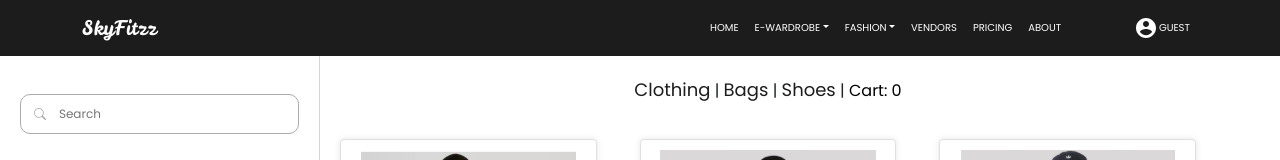
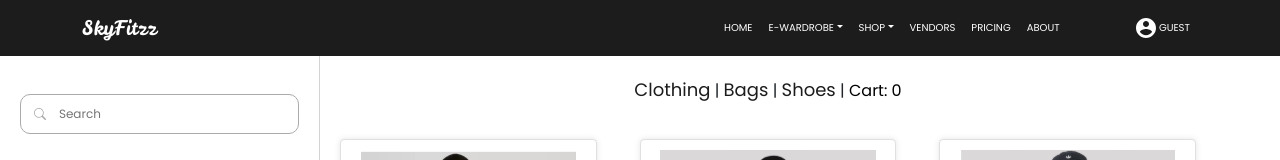
Before and after one commit to isw-academy-falcons/e-wardrobe-front, a React (Create React App) app: page /fashion in a window 1280 px wide. Shown: the top 160 px of the page. Built offline with nearby package versions, Linux system fonts and the light colour scheme.

Commit message:
Update ShopNavbar.js

```diff
--- a/src/components/ShopNavbar.js
+++ b/src/components/ShopNavbar.js
@@ -48,7 +48,7 @@ const ShopNavBar = ({ onSelectCategory }) => {
               </NavDropdown.Item>
             </NavDropdown>
             <NavDropdown
-              title="Fashion"
+              title="Shop"
               id="collasible-nav-dropdown"
               className="e-wardrobe-dropdown"
             >
```
